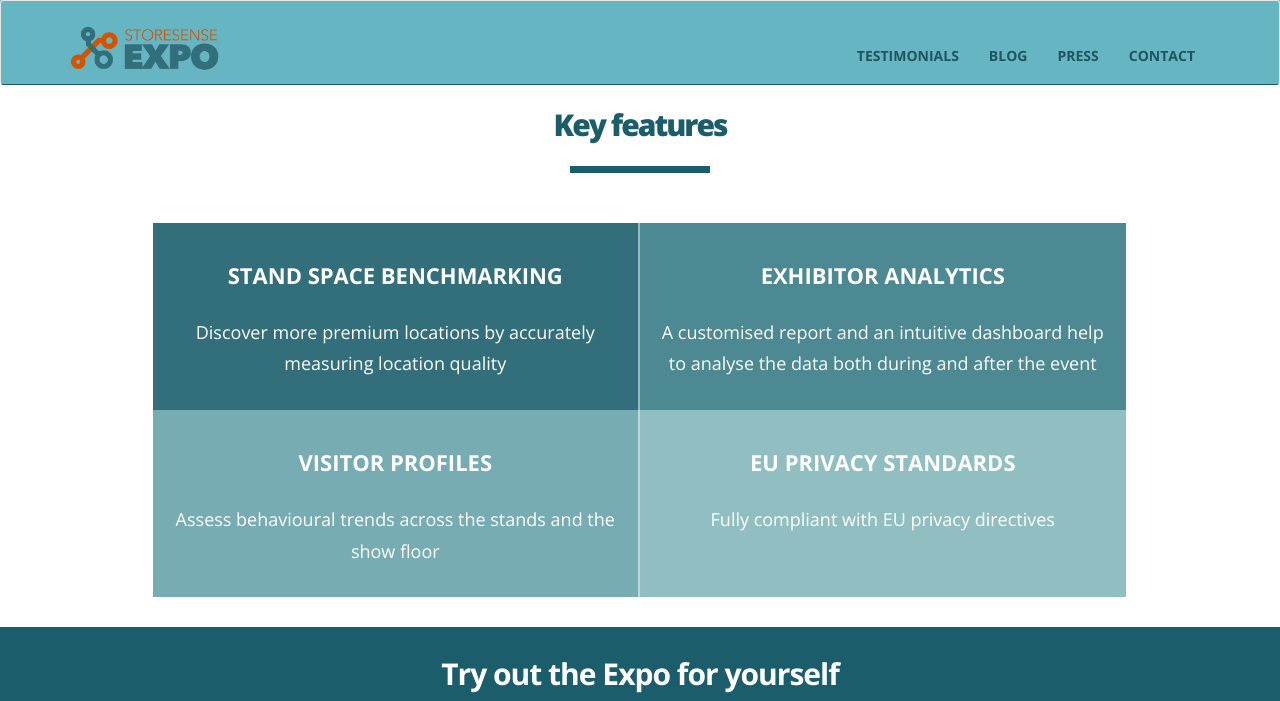
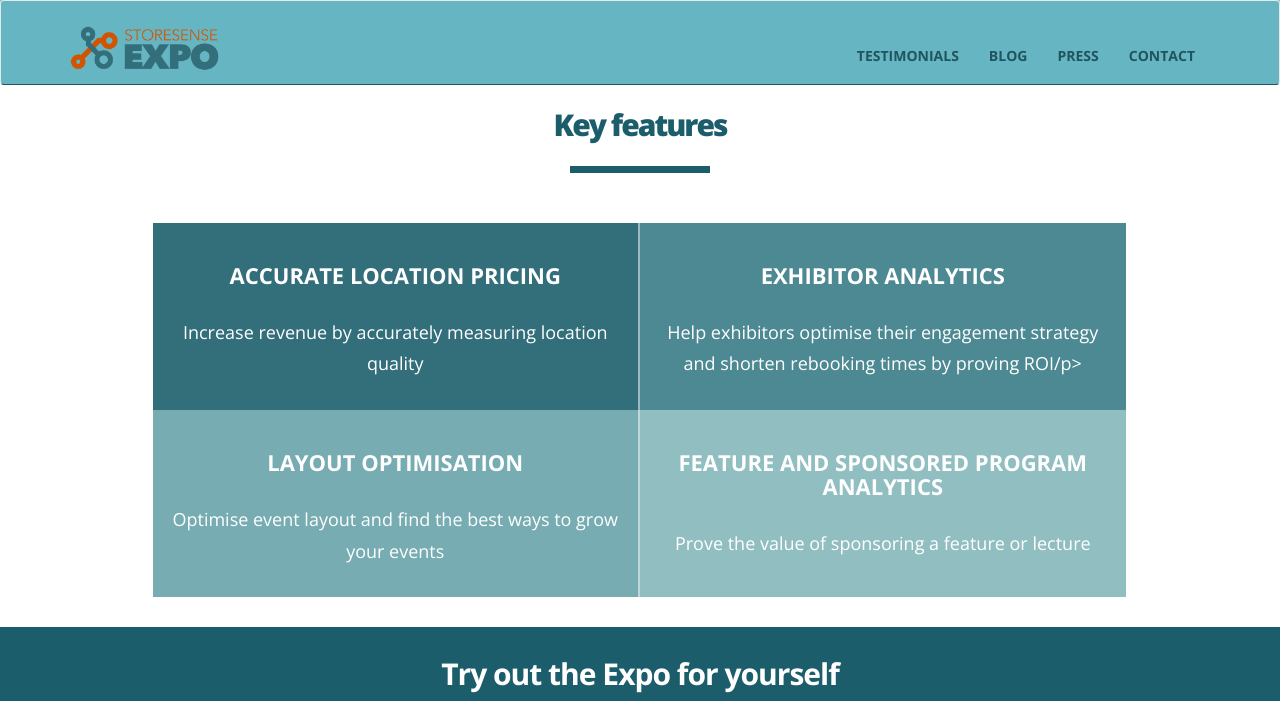
Before and after one commit to storesense/web-expoanalytics, a Jekyll site: the page built from index.html, in a window 1280 px wide and 900 px high, scrolled down 1341 px, cut to the strip 0-701 px from the top of the window. Built offline with Jekyll 4.4.1, drawn with Linux system fonts in a browser that asks for light colours.

Commit message:
Key features changes

```diff
--- a/_includes/sections/key-features.html
+++ b/_includes/sections/key-features.html
@@ -9,30 +9,30 @@
 
         <div class="row parent-rect">
             <div class="col-md-offset-1 col-md-5 col-xs-6 rect" id="nw-rect">
-                <h3 class="longer-title">Stand space benchmarking</h3>
+                <h3 class="longer-title">Accurate location pricing</h3>
                 <div class="rect-maintext">
-                    <p>Discover more premium locations by accurately measuring location quality</p>
+                    <p>Increase revenue by accurately measuring location quality</p>
                 </div>
             </div>
             <div class="col-md-5 col-xs-6 rect" id="ne-rect">
                 <h3 class="longer-title">Exhibitor analytics</h3>
                 <div class="rect-maintext">
-                    <p>A customised report and an intuitive dashboard help to analyse the data both during and after the event</p>
+                    <p>Help exhibitors optimise their engagement strategy and shorten rebooking times by proving ROI/p>
                 </div>
             </div>
         </div>
 
         <div class="row parent-rect">
             <div class="col-md-offset-1 col-md-5 col-xs-6 rect" id="sw-rect">
-                <h3 class="longer-title">Visitor profiles</h3>
+                <h3 class="longer-title">Layout optimisation</h3>
                 <div class="rect-maintext">
-                    <p>Assess behavioural trends across the stands and the show floor</p>
+                    <p>Optimise event layout and find the best ways to grow your events</p>
                 </div>
             </div>
             <div class="col-md-5 col-xs-6 rect" id="se-rect">
-                <h3 class="longer-title">EU privacy standards</h3>
+                <h3 class="longer-title">Feature and sponsored program analytics</h3>
                 <div class="rect-maintext">
-                    <p>Fully compliant with EU privacy directives</p>
+                    <p>Prove the value of sponsoring a feature or lecture</p>
                 </div>
             </div>
         </div>
```
